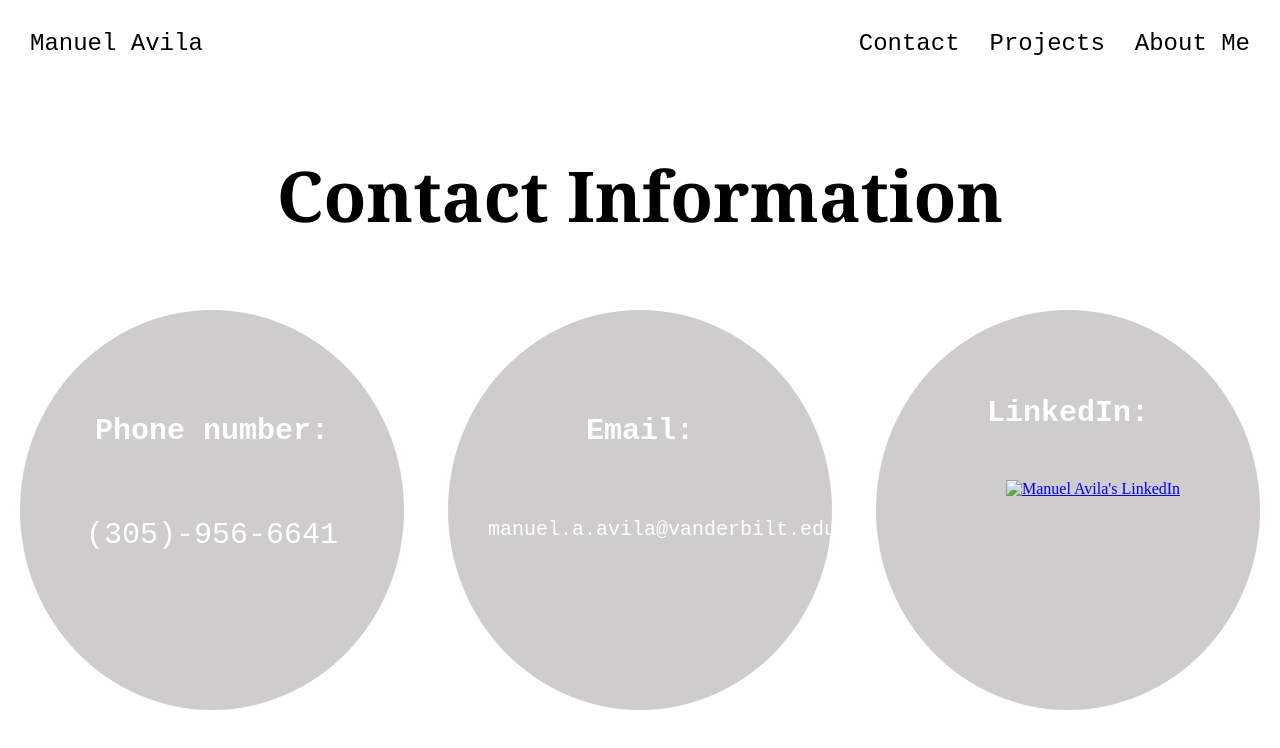
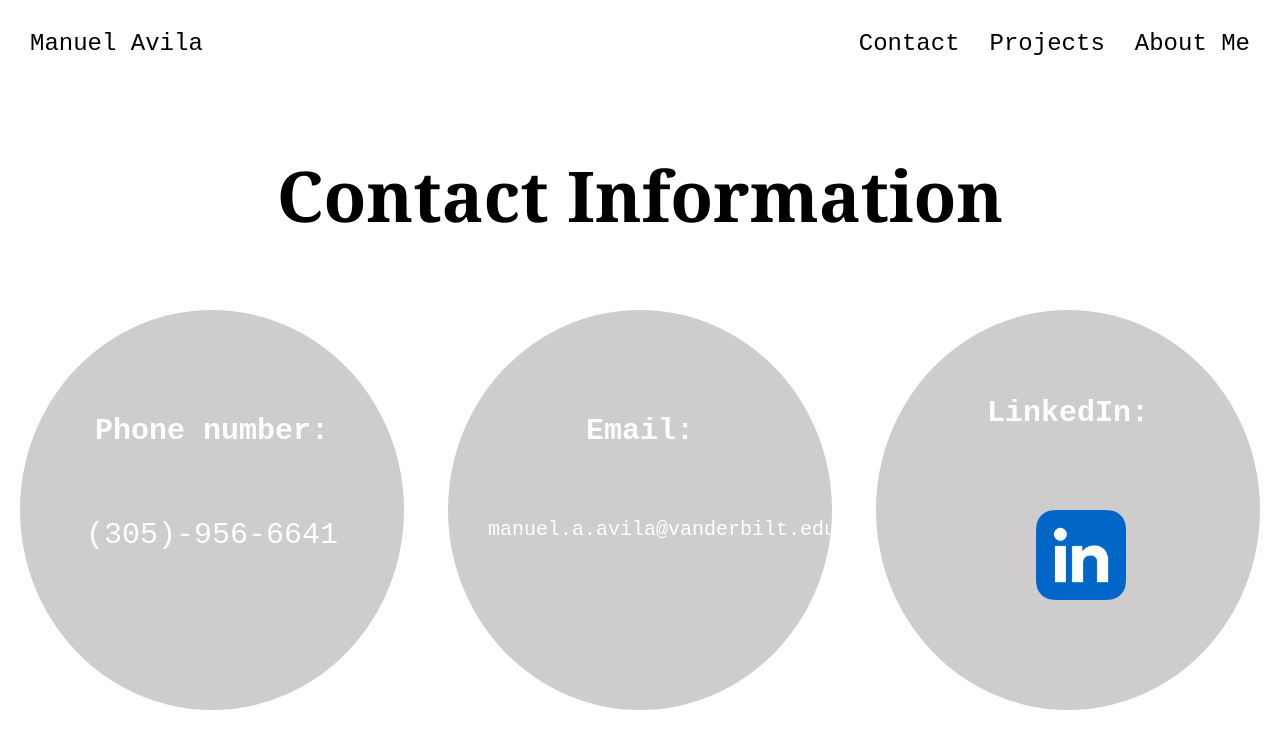
Before and after one commit to mannyavila15/portfolio-website, a plain HTML site: page dpcontactme.html in a window 1280 px wide. Drawn offline with Linux system fonts and the light colour scheme.

Commit message:
Update dpcontactme.html

```diff
--- a/dpcontactme.html
+++ b/dpcontactme.html
@@ -35,7 +35,7 @@
             <br>
             <br>
             <strong><p>LinkedIn:</p></strong>
-            <a href='https://www.linkedin.com/in/manuel-avila-23826818b' target="_blank"><img src="linkedinlogo.webp" alt="Manuel Avila's LinkedIn" class="linkedinlogo"></a>
+            <a href='https://www.linkedin.com/in/manuel-avila-23826818b' target="_blank"><img src="images/linkedinlogo.webp" alt="Manuel Avila's LinkedIn" class="linkedinlogo"></a>
         </div>
     </div>
 
```
